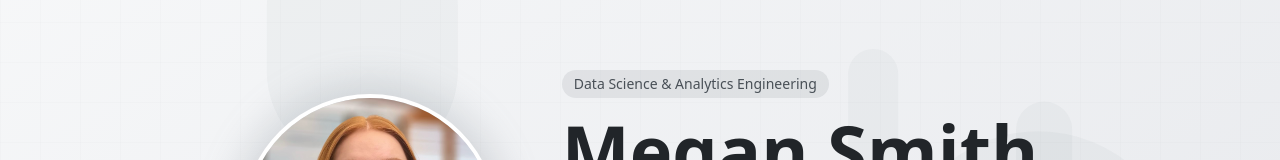
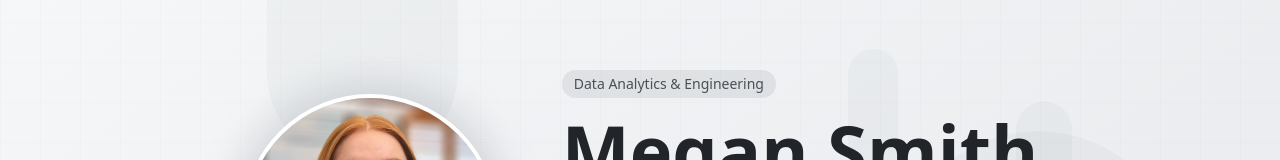
Before and after one commit to megan-es/megan-es.github.io, a React (Vite) app: page / in a window 1280 px wide. Shown: the part 178-338 px from the top of the page. Built offline with nearby package versions, Linux system fonts and the light colour scheme.

Commit message:
updated hero

```diff
--- a/src/components/Hero.jsx
+++ b/src/components/Hero.jsx
@@ -69,7 +69,7 @@ const Hero = () => {
               transition={{ duration: 0.5, delay: 0.3 }}
             >
               <span className="inline-block px-3 py-1 text-sm bg-accent/10 text-accent rounded-full font-medium mb-4">
-                Data Science & Analytics Engineering
+                Data Analytics & Engineering
               </span>
             </motion.div>
 
```
